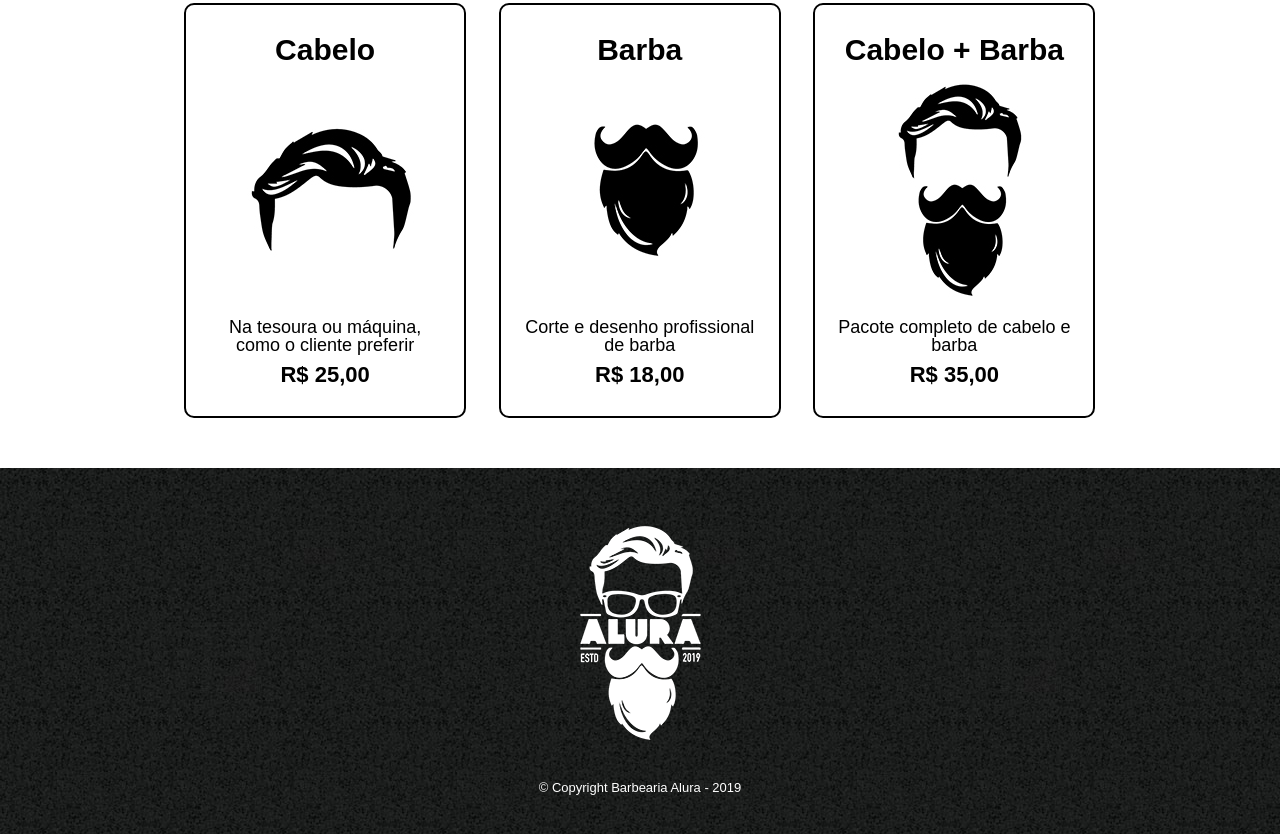
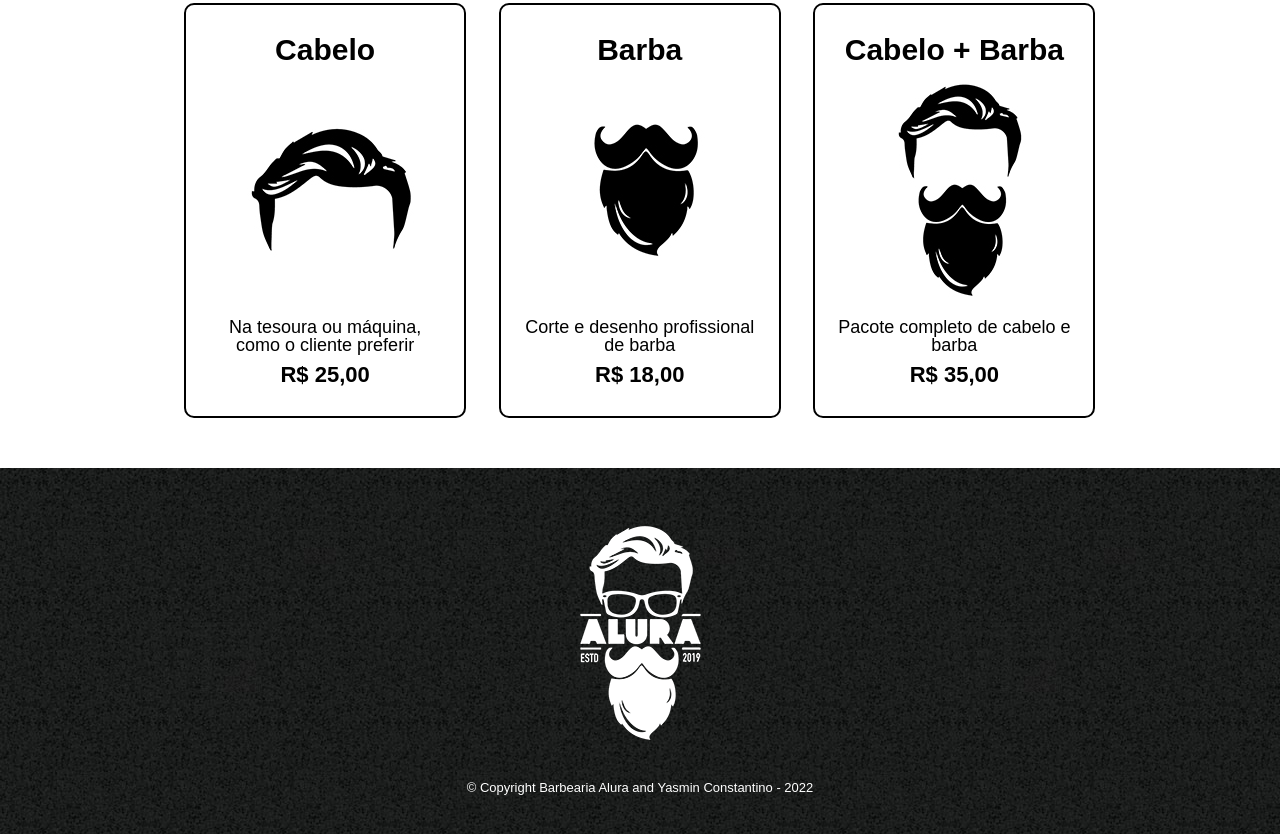
Before and after one commit to yasminconstantino/BarbeariaAlura, a plain HTML site: page produtos.html in a window 1280 px wide. Shown: the part 340-1174 px from the top of the page. Drawn offline with Linux system fonts and the light colour scheme.

Commit message:
Update produtos.html

```diff
--- a/produtos.html
+++ b/produtos.html
@@ -47,7 +47,7 @@
 
 		<footer>
 			<img src="logo-branco.png">
-			<p class="copyright">&copy; Copyright Barbearia Alura - 2019</p>
+			<p class="copyright">&copy; Copyright Barbearia Alura and Yasmin Constantino - 2022</p>
 		</footer>
 	</body>
 </html>
```
